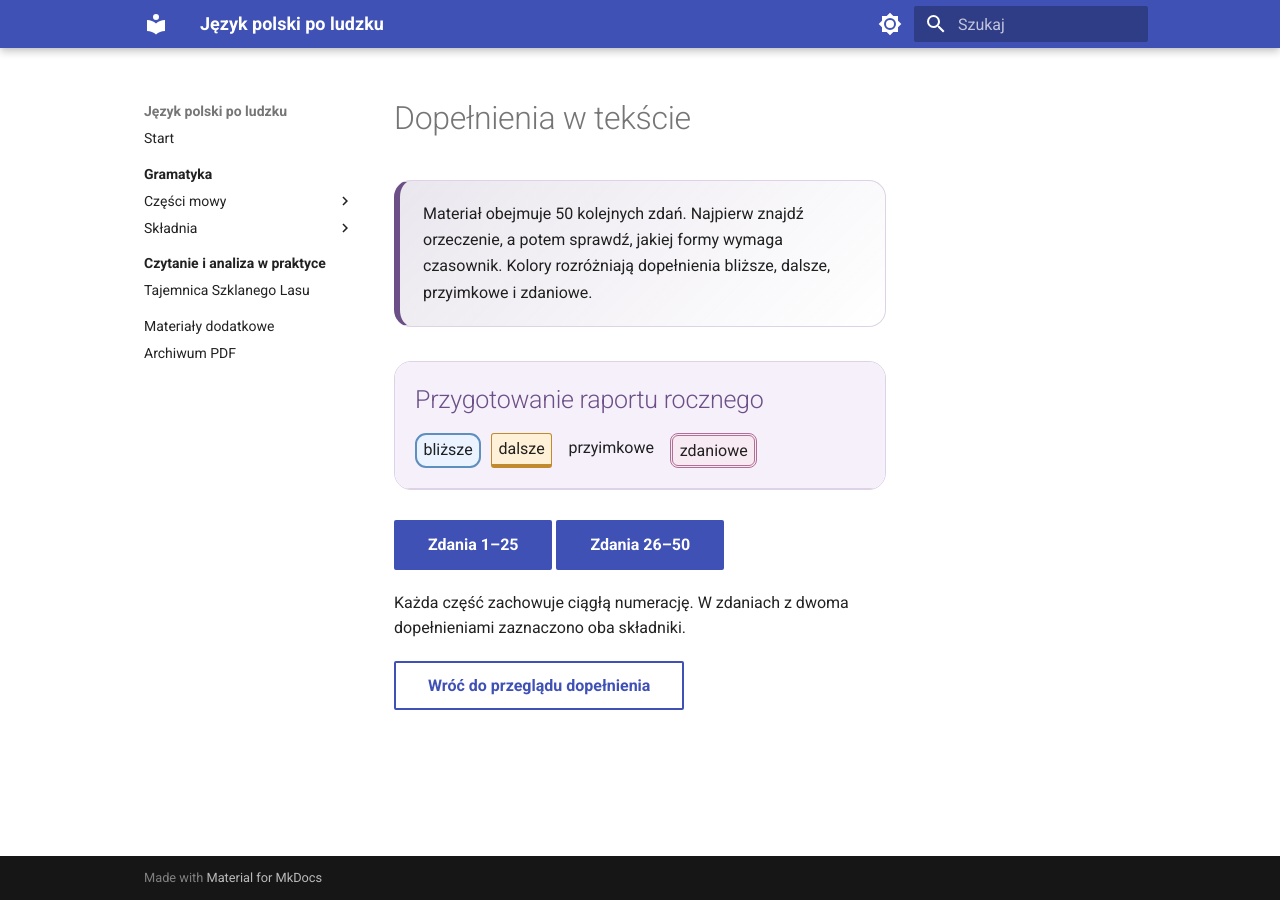
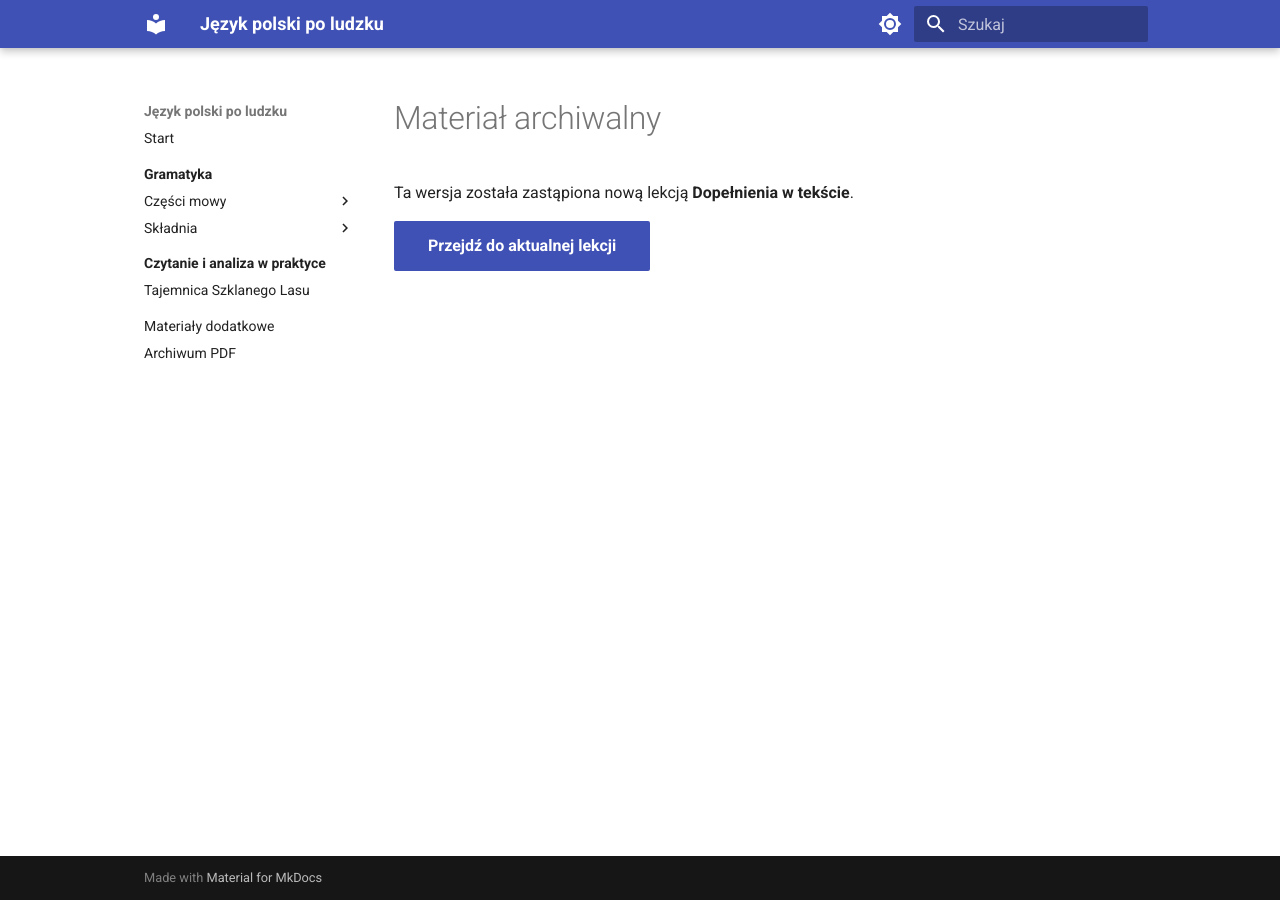
Before and after one commit to dchorazkiewicz/SP_JP, an MkDocs documentation site: the page built from docs/gramatyka/skladnia/dopelnienie/lesson-9.md, in a window 1280 px wide. Built offline with MkDocs 1.6.1 and Material for MkDocs 9.7.7, drawn with Linux system fonts in a browser that asks for light colours.

Commit message:
Zastąp starą lekcję tekstową stroną archiwalną

```diff
--- a/docs/gramatyka/skladnia/dopelnienie/lesson-9.md
+++ b/docs/gramatyka/skladnia/dopelnienie/lesson-9.md
@@ -1,28 +1,5 @@
-# Dopełnienia w tekście
+# Materiał archiwalny
 
-<div class="object-lesson" markdown>
+Ta wersja została zastąpiona nową lekcją **Dopełnienia w tekście**.
 
-<div class="object-lead">
-Materiał obejmuje 50 kolejnych zdań. Najpierw znajdź orzeczenie, a potem sprawdź, jakiej formy wymaga czasownik. Kolory rozróżniają dopełnienia bliższe, dalsze, przyimkowe i zdaniowe.
-</div>
-
-<div class="object-reading">
-  <div class="object-reading-header">
-    <h2>Przygotowanie raportu rocznego</h2>
-    <div class="object-reading-legend">
-      <span class="object-mark object-mark--direct">bliższe</span>
-      <span class="object-mark object-mark--indirect">dalsze</span>
-      <span class="object-mark object-mark--prepositional">przyimkowe</span>
-      <span class="object-mark object-mark--clausal">zdaniowe</span>
-    </div>
-  </div>
-</div>
-
-[Zdania 1–25](../text-a/){ .md-button .md-button--primary }
-[Zdania 26–50](../text-b/){ .md-button .md-button--primary }
-
-Każda część zachowuje ciągłą numerację. W zdaniach z dwoma dopełnieniami zaznaczono oba składniki.
-
-[Wróć do przeglądu dopełnienia](../){ .md-button }
-
-</div>
+[Przejdź do aktualnej lekcji](../dopelnienia-w-tekscie/){ .md-button .md-button--primary }
```
